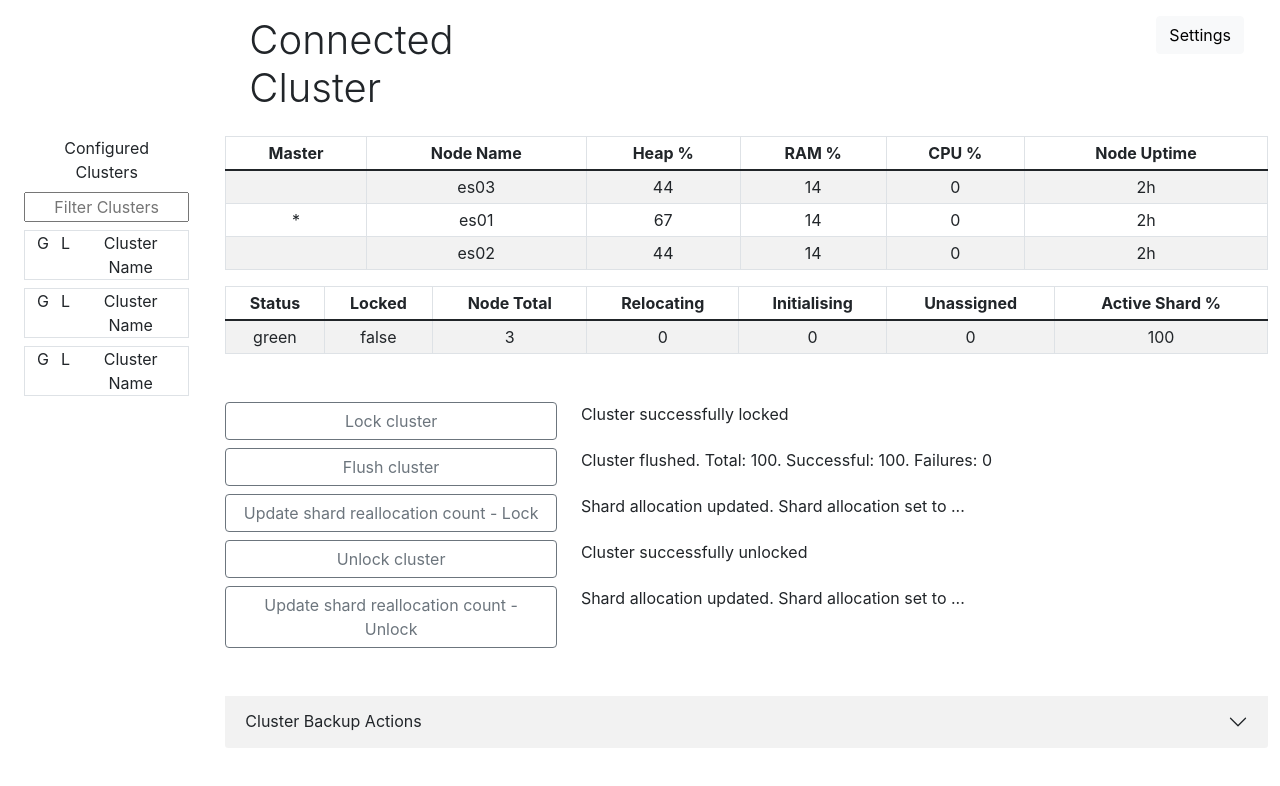
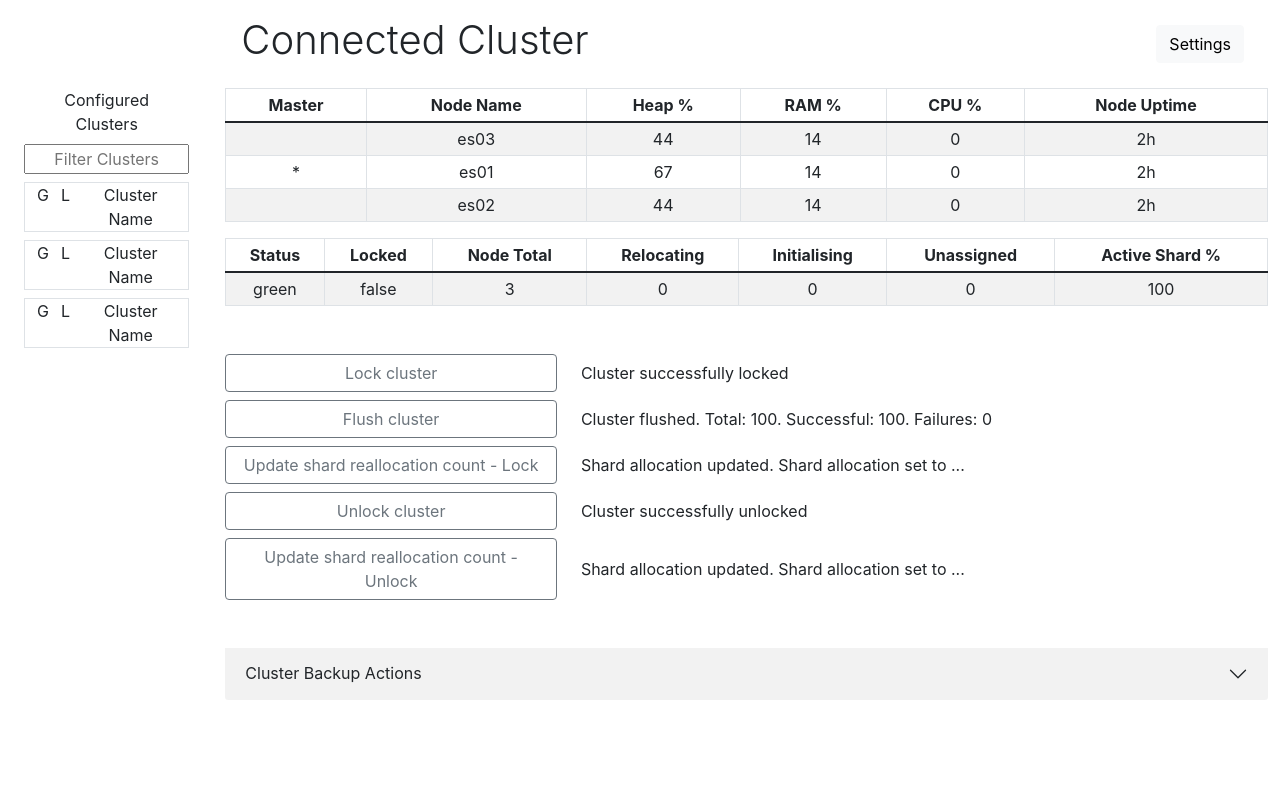
Before and after one commit to Cellv2/elastic-winupdate-helper, a React (Create React App) app: page / in a window 1280 px wide. Shown: the top 786 px of the page. Built offline with nearby package versions, Linux system fonts and the light colour scheme.

Commit message:
Center align components and consolidate header

```diff
--- a/src/App.tsx
+++ b/src/App.tsx
@@ -15,7 +15,6 @@ function App() {
             <div>
                 <RbContainer fluid>
                     <RbRow>
-                        <RbCol xs={2} />
                         <RbCol>
                             <Header heading="Connected Cluster" />
                         </RbCol>
--- a/src/components/BackupActions.tsx
+++ b/src/components/BackupActions.tsx
@@ -13,13 +13,11 @@ const BackupActions = (props: Props) => {
         <RbContainer fluid className="p-0 mt-5">
             <RbAccordion flush>
                 <RbAccordion.Item eventKey="0">
-                    <RbAccordion.Header
-                        className={styles.backupActionsHeader}
-                    >
+                    <RbAccordion.Header className={styles.backupActionsHeader}>
                         Cluster Backup Actions
                     </RbAccordion.Header>
                     <RbAccordion.Body className="px-0">
-                        <RbRow className="my-2">
+                        <RbRow className="my-2 align-items-center">
                             <RbCol xs={4}>
                                 <div className="d-grid">
                                     <RbButton variant="outline-secondary">
@@ -27,9 +25,12 @@ const BackupActions = (props: Props) => {
                                     </RbButton>
                                 </div>
                             </RbCol>
-                            <RbCol>Takes a backup of the cluster settings. Prompts to overwrite if a backup already exists</RbCol>
+                            <RbCol>
+                                Takes a backup of the cluster settings. Prompts
+                                to overwrite if a backup already exists
+                            </RbCol>
                         </RbRow>
-                        <RbRow className="my-2">
+                        <RbRow className="my-2 align-items-center">
                             <RbCol xs={4}>
                                 <div className="d-grid">
                                     <RbButton variant="outline-info">
@@ -37,9 +38,13 @@ const BackupActions = (props: Props) => {
                                     </RbButton>
                                 </div>
                             </RbCol>
-                            <RbCol>Button disabled if no backup detected. Opens a modal with the cluster settings. Has a copy to clipboard button</RbCol>
+                            <RbCol>
+                                Button disabled if no backup detected. Opens a
+                                modal with the cluster settings. Has a copy to
+                                clipboard button
+                            </RbCol>
                         </RbRow>
-                        <RbRow className="my-2">
+                        <RbRow className="my-2 align-items-center">
                             <RbCol xs={4}>
                                 <div className="d-grid">
                                     <RbButton variant="outline-danger">
@@ -47,7 +52,10 @@ const BackupActions = (props: Props) => {
                                     </RbButton>
                                 </div>
                             </RbCol>
-                            <RbCol>Button disabled if no backup detected. Prompts to ensure you want to restore.</RbCol>
+                            <RbCol>
+                                Button disabled if no backup detected. Prompts
+                                to ensure you want to restore.
+                            </RbCol>
                         </RbRow>
                     </RbAccordion.Body>
                 </RbAccordion.Item>
--- a/src/components/ClusterActions.tsx
+++ b/src/components/ClusterActions.tsx
@@ -9,7 +9,7 @@ type Props = {};
 const ClusterActions = (props: Props) => {
     return (
         <RbContainer fluid className="mt-5 px-0">
-            <RbRow className="my-2">
+            <RbRow className="my-2 align-items-center">
                 <RbCol xs={4}>
                     <div className="d-grid">
                         <RbButton variant="outline-secondary">
@@ -19,7 +19,7 @@ const ClusterActions = (props: Props) => {
                 </RbCol>
                 <RbCol>Cluster successfully locked</RbCol>
             </RbRow>
-            <RbRow className="my-2">
+            <RbRow className="my-2 align-items-center">
                 <RbCol xs={4}>
                     <div className="d-grid">
                         <RbButton variant="outline-secondary">
@@ -31,7 +31,7 @@ const ClusterActions = (props: Props) => {
                     Cluster flushed. Total: 100. Successful: 100. Failures: 0
                 </RbCol>
             </RbRow>
-            <RbRow className="my-2">
+            <RbRow className="my-2 align-items-center">
                 <RbCol xs={4}>
                     <div className="d-grid">
                         <RbButton variant="outline-secondary">
@@ -43,7 +43,7 @@ const ClusterActions = (props: Props) => {
                     Shard allocation updated. Shard allocation set to ...
                 </RbCol>
             </RbRow>
-            <RbRow className="my-2">
+            <RbRow className="my-2 align-items-center">
                 <RbCol xs={4}>
                     <div className="d-grid">
                         <RbButton variant="outline-secondary">
@@ -53,7 +53,7 @@ const ClusterActions = (props: Props) => {
                 </RbCol>
                 <RbCol>Cluster successfully unlocked</RbCol>
             </RbRow>
-            <RbRow className="my-2">
+            <RbRow className="my-2 align-items-center">
                 <RbCol xs={4}>
                     <div className="d-grid">
                         <RbButton variant="outline-secondary">
--- a/src/components/Header.tsx
+++ b/src/components/Header.tsx
@@ -11,12 +11,9 @@ type Props = {
 const Header = (props: Props) => {
     return (
         <RbContainer fluid className="my-3">
-            <RbRow>
-                <RbCol>
+            <RbRow className="d-flex align-items-center">
+                <RbCol className="offset-sm-2">
                     <h1 className="display-6">{props.heading}</h1>
-                </RbCol>
-                <RbCol xs={1} sm>
-                    {" "}
                 </RbCol>
                 <RbCol className="text-end">
                     <AppSettingsModal />
```
